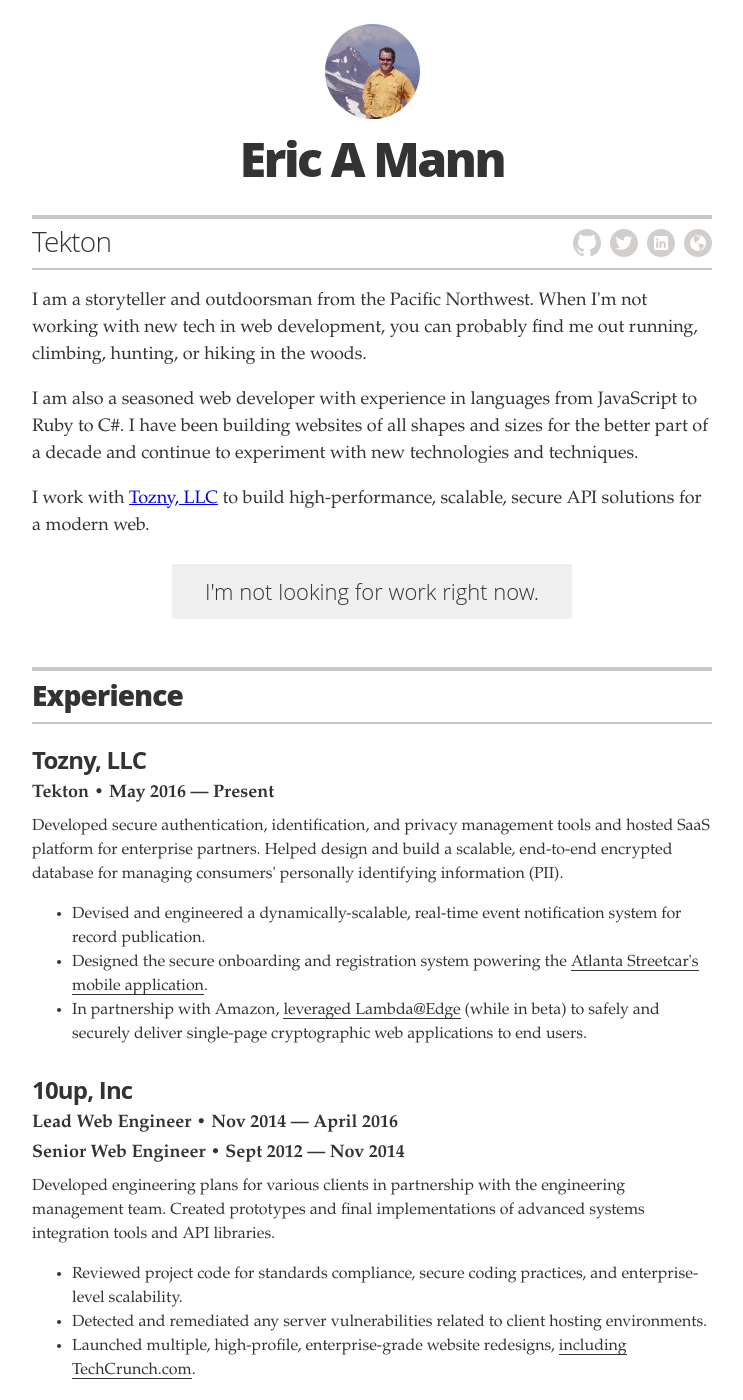
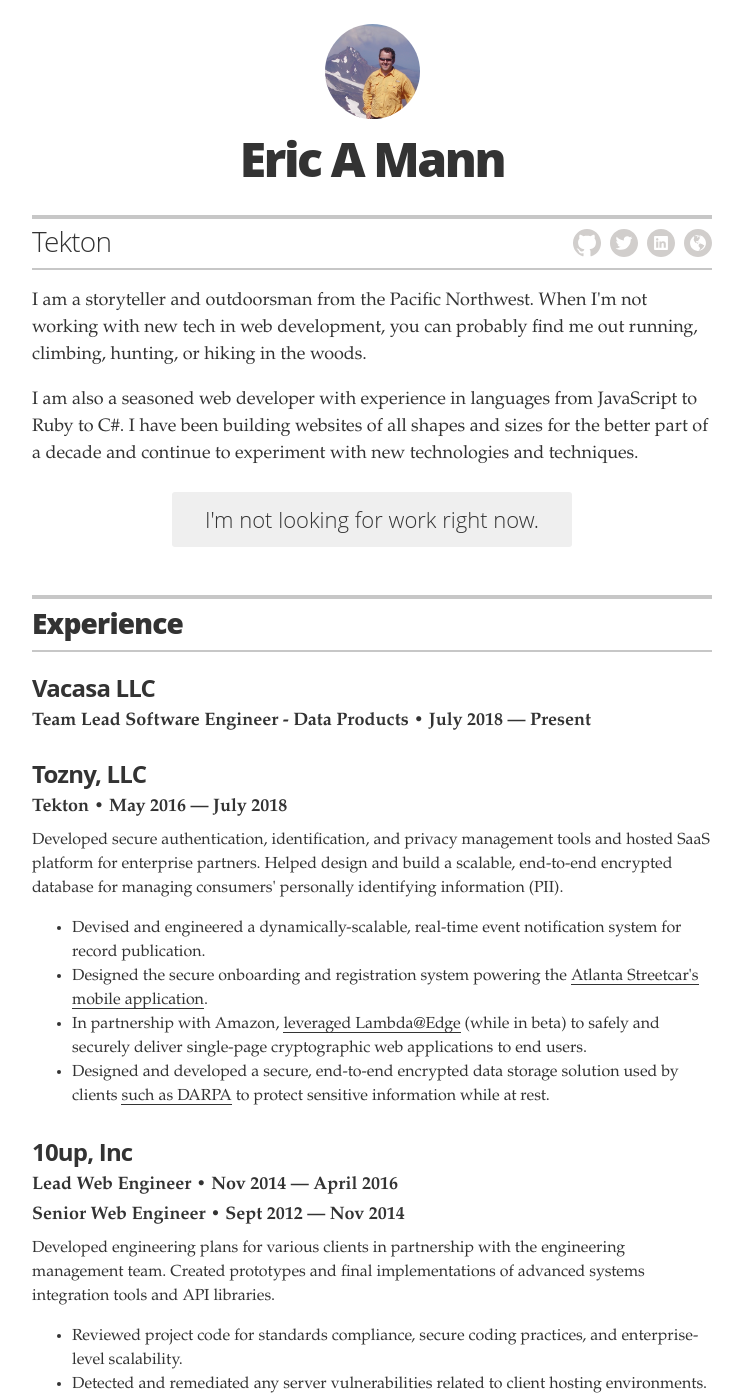
Before and after one commit to ericmann/ericmann.github.io, a Jekyll site: the page built from index.html, in a window 1280 px wide and 1400 px high. Shown: the whole window, without its empty margins (268-1011 px from the left). Built offline with Jekyll 4.4.1, drawn with Linux system fonts in a browser that asks for light colours; some of the changed text lies outside the part shown.

Commit message:
Update history

```diff
--- a/_layouts/resume.html
+++ b/_layouts/resume.html
@@ -29,7 +29,6 @@
         <div class="executive-summary" itemprop="description">
           <p>I am a storyteller and outdoorsman from the Pacific Northwest. When I'm not working with new tech in web development, you can probably find me out running, climbing, hunting, or hiking in the woods.</p>
           <p>I am also a seasoned web developer with experience in languages from JavaScript to Ruby to C#. I have been building websites of all shapes and sizes for the better part of a decade and continue to experiment with new technologies and techniques.</p>
-          <p>I work with <a href="https://tozny.com/">Tozny, LLC</a> to build high-performance, scalable, secure API solutions for a modern web.</p>
         </div>
 
         {% if site.resume_looking_for_work == 'yes' %}
@@ -51,13 +50,20 @@
 
         <!-- Duplicate these resume-item elements and edit accordingly for each job you want to add here -->
         <div class="resume-item" itemscope itemprop="worksFor" itemtype="http://schema.org/Organization">
+          <h3 class="resume-item-title" itemprop="name">Vacasa LLC</h3>
+          <h4 class="resume-item-details" itemprop="description">Team Lead Software Engineer - Data Products &bull; July 2018 &mdash; Present</h4>
+        </div><!-- end of resume-item -->
+
+        <!-- Duplicate these resume-item elements and edit accordingly for each job you want to add here -->
+        <div class="resume-item" itemscope itemprop="worksFor" itemtype="http://schema.org/Organization">
           <h3 class="resume-item-title" itemprop="name">Tozny, LLC</h3>
-          <h4 class="resume-item-details" itemprop="description">Tekton &bull; May 2016 &mdash; Present</h4>
+          <h4 class="resume-item-details" itemprop="description">Tekton &bull; May 2016 &mdash; July 2018</h4>
           <p class="resume-item-copy">Developed secure authentication, identification, and privacy management tools and hosted SaaS platform for enterprise partners. Helped design and build a scalable, end-to-end encrypted database for managing consumers' personally identifying information (PII).</p>
           <ul class="resume-item-list">
             <li>Devised and engineered a dynamically-scalable, real-time event notification system for record publication.</li>
             <li>Designed the secure onboarding and registration system powering the <a href="http://streetcar.atlantaga.gov/?news=atlanta-streetcar-launches-new-beta-mobile-app">Atlanta Streetcar's mobile application</a>.</li>
             <li>In partnership with Amazon, <a href="https://thenewstack.io/lambdaedge-moves-personalized-web-content-closer-norm/">leveraged Lambda@Edge</a> (while in beta) to safely and securely deliver single-page cryptographic web applications to end users.</li>
+            <li>Designed and developed a secure, end-to-end encrypted data storage solution used by clients <a href="https://www.cra.com/company/news/darpa-awards-charles-river-analytics-contract-build-smartphone-app-detects-warfighter">such as DARPA</a> to protect sensitive information while at rest.</li>
           </ul>
         </div><!-- end of resume-item -->
 
@@ -140,6 +146,12 @@
         <header class="section-header">
           <h2>Public Speaking</h2>
         </header>
+
+        <div class="resume-item">
+          <h3 class="resume-item-title">Evolution of PHP Security</h3>
+          <h4 class="resume-item-details">php[tek] &bull; May 2018</h4>
+          <p class="resume-item-copy">[Training Class] PHP is a secure, modern programming language suitable for any number of applications. As with any other language or tool, PHP can only be used securely if the developers using it wield their tools safely.</p>
+        </div>
 
         <div class="resume-item">
           <h3 class="resume-item-title"><a href="https://nomadphp.com/product/2fa-u2f-oob-terrifying-security-acronyms/">2FA, U2F, OOB, and Other Terrifying Security Acronyms</a></h3>
@@ -252,7 +264,6 @@
         <div class="resume-item">
           <ul class="resume-item-list">
             <li><a href="https://ttmm.io">Personal Blog</a></li>
-            <li><a href="https://tozny.com/blog">Tozny Blog</a></li>
             <li><a href="https://speakerdeck.com/ericmann">Selected Presentation Slides</a></li>
             <li><a href="https://joind.in/user/EricMann/talks">Presentation Feedback</a></li>
           </ul>
```
